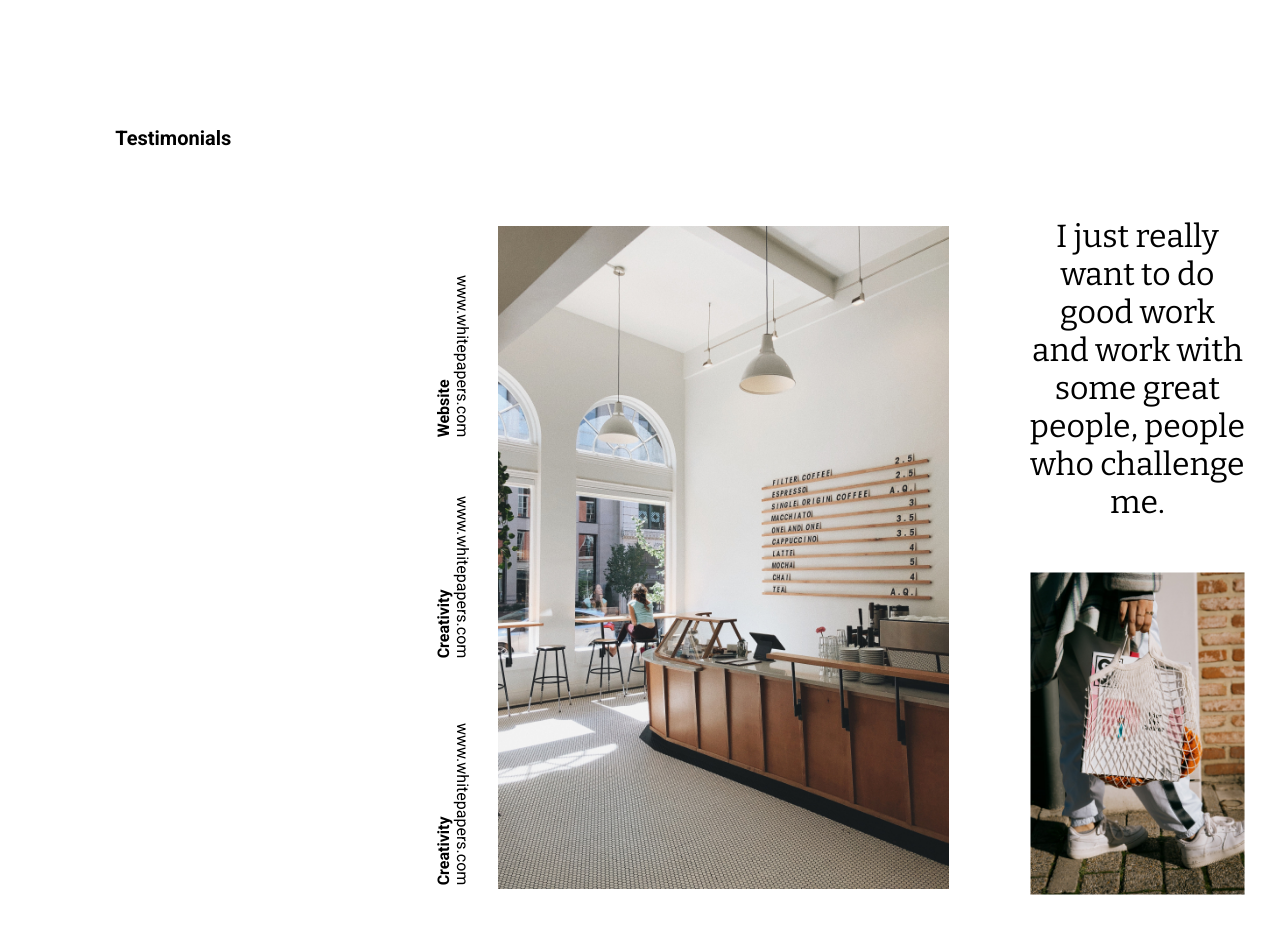
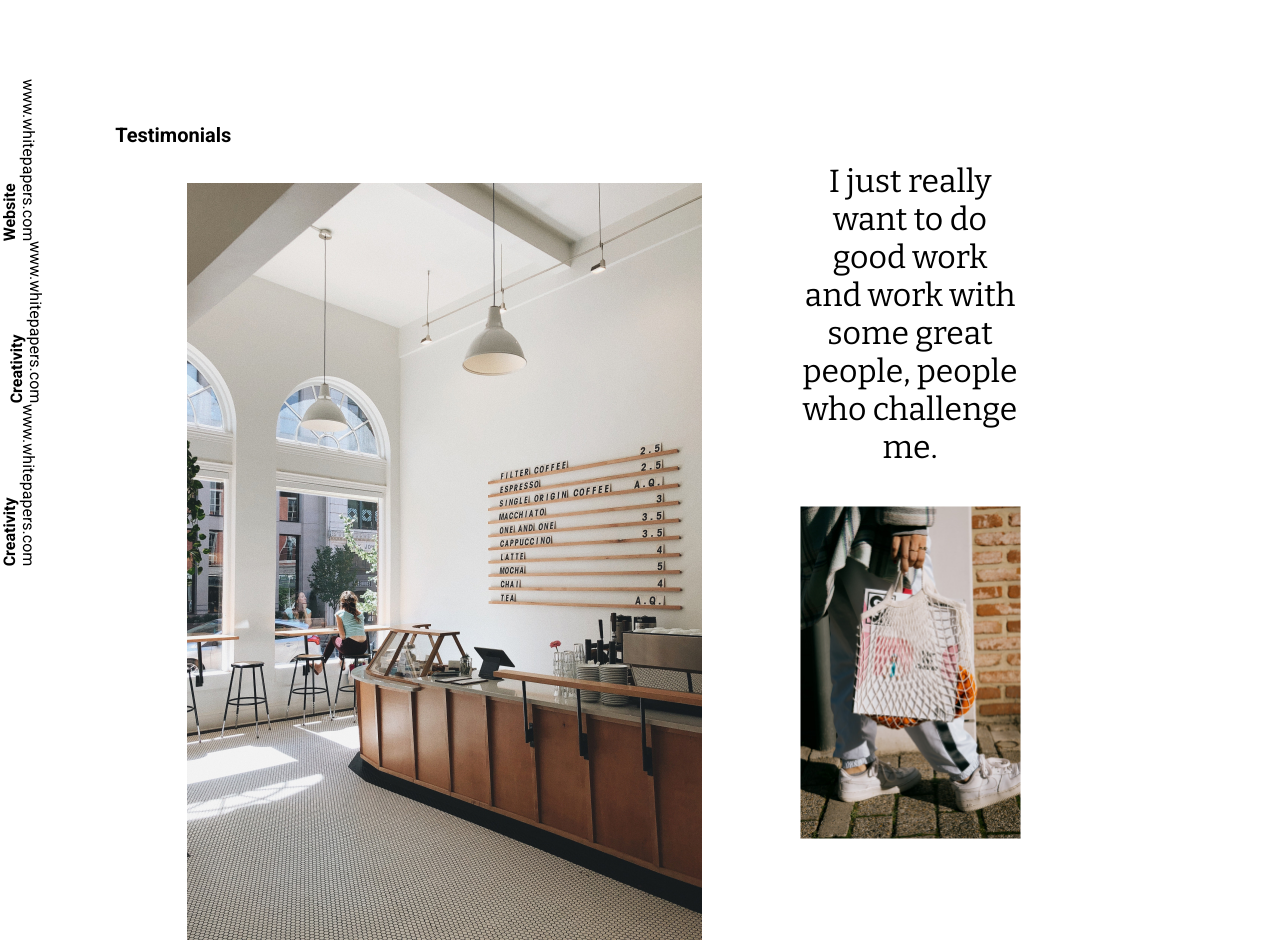
Before and after one commit to KarkenVisualGit/otus-css-Turarov, a plain HTML site: page index.html in a window 1280 px wide. Shown: the part 2660-3600 px from the top of the page. Drawn offline with nearby package versions, Linux system fonts and the light colour scheme.

Commit message:
editing testimonials

```diff
--- a/index.html
+++ b/index.html
@@ -121,6 +121,7 @@
                 <h5 id="testimonials" class="Testimonials-title">
                 Testimonials
                 </h5>
+                <div class="testimonials__links">
                     <div class="item-testimonials-top">
                         <p class="subtitle-name sub-position-top">Website<br>
                             <a class="testimonials-site-link a_testimonials" href="">
@@ -139,11 +140,13 @@
                             www.whitepapers.com</a>
                         </p>
                     </div>
+                </div>
                 <div class="item-testimonials-big-image">
                         <div class="big-frame-Testimonials">
                         <div class="img-left-Testimonials"></div>
                         </div>
                     </div>
+                <div class="testim-right-frame">
                     <div class="item-testimonials-article">
                         <div class="article-box">
                             <div class="article-testimonials">
@@ -161,6 +164,7 @@
                     <div class="item-testimonials-small-img">
                         <div class="right-img-box">
                             <div class="img-right-Testimonials"></div>
+                        </div>
                     </div>
                 </div>
         </div>
--- a/style/style.css
+++ b/style/style.css
@@ -538,16 +538,19 @@ color: #000000;
   .Testimonials {
     display: grid;
     position: relative;
-    grid-template-columns: 1fr 1fr;
-    align-items: center;
-    justify-content: center;
-    padding: 20px;
-    gap:10px;
+    grid-template-columns : 75px 515px 590px;
+    grid-template-rows: repeat(1, 1fr);
+    /* grid-auto-columns: 1fr; */
+    /* grid-auto-flow: column; */
+    align-items: start;
+    justify-content: start;
+    padding: 0px;
+    gap:0px;
     margin-top: 0px;
   }
 
   .Testimonials-title {
-    display:block;
+    /* display:block; */
     position: absolute;
     /* Testimonials block font*/
     font-weight: 700;
@@ -556,8 +559,15 @@ color: #000000;
     padding: 0;
     top: 6%;
     left: 9%;
+    transform: translate(0rem, 0rem);
     /* transform: translateX(140px) translateY(-370px); */
     color: #000000;
+  }
+
+  .testimonials__links {
+    display: block;
+    /* width: 75px; */
+    /* grid-row: span 3; */
   }
 
   .testimonials-site-link {
@@ -569,19 +579,23 @@ color: #000000;
   }
 
   .item-testimonials-top {
-    grid-area: 1 / 1 / 4 / 2;
+    /* grid-row: 1 / 2; */
+    grid-column: 1 / 2;
+    position: relative;
+    top: 0%;
+    right: 0%;
     transform: translate(0rem, 0rem);
-    justify-self: end;
-    align-self: start;
+    /* justify-self: end;
+    align-self: start; */
   }
 
   .sub-position-top {
     writing-mode: vertical-rl;
-    transform: rotate(180deg) translate(2.5rem, -11rem);
+    transform: rotate(180deg) translate(0rem, 0rem);
   }
 
   .subtitle-name {
-    display: block;
+    /* display: block; */
     /* item-testimonials-link block font*/
     font-weight: 700;
     color: #000000;
@@ -589,27 +603,35 @@ color: #000000;
   }
 
   .item-testimonials-middle {
-    grid-area: 4 / 1 / 6 / 2;
+    /* grid-row: 1 / 2; */
+    /* grid-column: 1 / 2; */
+    position: relative;
+    bottom: 23%;
+    left: 9%;
     transform: translate(0rem, 0rem);
-    justify-self: end;
-    align-self: start;
+    /* justify-self: end;
+    align-self: start; */
   }
 
   .sub-position-middle {
     writing-mode: vertical-rl;
-    transform: rotate(180deg) translate(2.5rem, -8rem);
+    transform: rotate(180deg) translate(0rem, 0rem);
   }
 
   .item-testimonials-bottom {
-    grid-area: 7 / 1 / 9 / 2;
+    /* grid-row: 1 / 2; */
+    grid-column: 1 / 2;
+    position: relative;
+    /* bottom: -7%;
+    right: 0%; */
     transform: translate(0rem, 0rem);
-    justify-self: end;
-    align-self: start;
+    /* justify-self: end;
+    align-self: start; */
   }
 
   .sub-position-bottom {
     writing-mode: vertical-rl;
-    transform: rotate(180deg) translate(2.5rem, -3rem);
+    transform: rotate(180deg) translate(0rem, 0rem);
   }
 
   .a_testimonials {
@@ -617,21 +639,27 @@ color: #000000;
     color: black;
   }
 
+  .testim-right-frame{
+    transform: translate(0rem, 0rem);
+  }
+
   .item-testimonials-big-image {
-    grid-area: 1 / 2 / 9 / 5;
+    grid-column: 2 / 3;
+    grid-row:1 / 3;
     align-self: start;
   }
 
   .big-frame-Testimonials{
     display: block;
     max-width: 100%;
+    /* object-fit: cover; */
     height:auto;
   }
 
   .img-left-Testimonials{
-    max-width: 88%;
+    /* max-width: 88%; */
     min-height: 757px;
-    transform: translate(-1.5rem, 5rem);
+    transform: translate(7rem, 6.5rem);
     background-repeat: no-repeat;
     background-position: center;
     background-size: contain;
@@ -639,7 +667,8 @@ color: #000000;
   }
 
   .item-testimonials-article {
-    grid-area: 1 / 5 / 5 / 7;
+    /* grid-area: 1 / 5 / 2 / 7; */
+    transform: translateX(0) translateY(0px);
     align-self: start;
   }
 
@@ -656,7 +685,7 @@ color: #000000;
     max-height: 100%;
     min-height: 100%;
     padding: 0;
-    transform: translateX(-15px) translateY(80px);
+    transform: translateX(25px) translateY(45px);
     /* article-testimonials block font*/
     font-family: 'Bitter';
     font-style: normal;
@@ -669,7 +698,7 @@ color: #000000;
   }
 
   .item-testimonials-small-img {
-    grid-area: 5 / 5 / 9 / 7;
+    /* grid-area: 5 / 5 / 9 / 7; */
     align-self: start;
 
   }
@@ -685,7 +714,7 @@ color: #000000;
     min-width: 100%;
     max-height: 333px;
     min-height: 333px;
-    transform: translateX(-15px) translateY(80px);
+    transform: translateX(25px) translateY(85px);
     background-repeat: no-repeat;
     background-position: center;
     background-size: contain;
```
Lines whose indentation alone changed are shown as unchanged.
